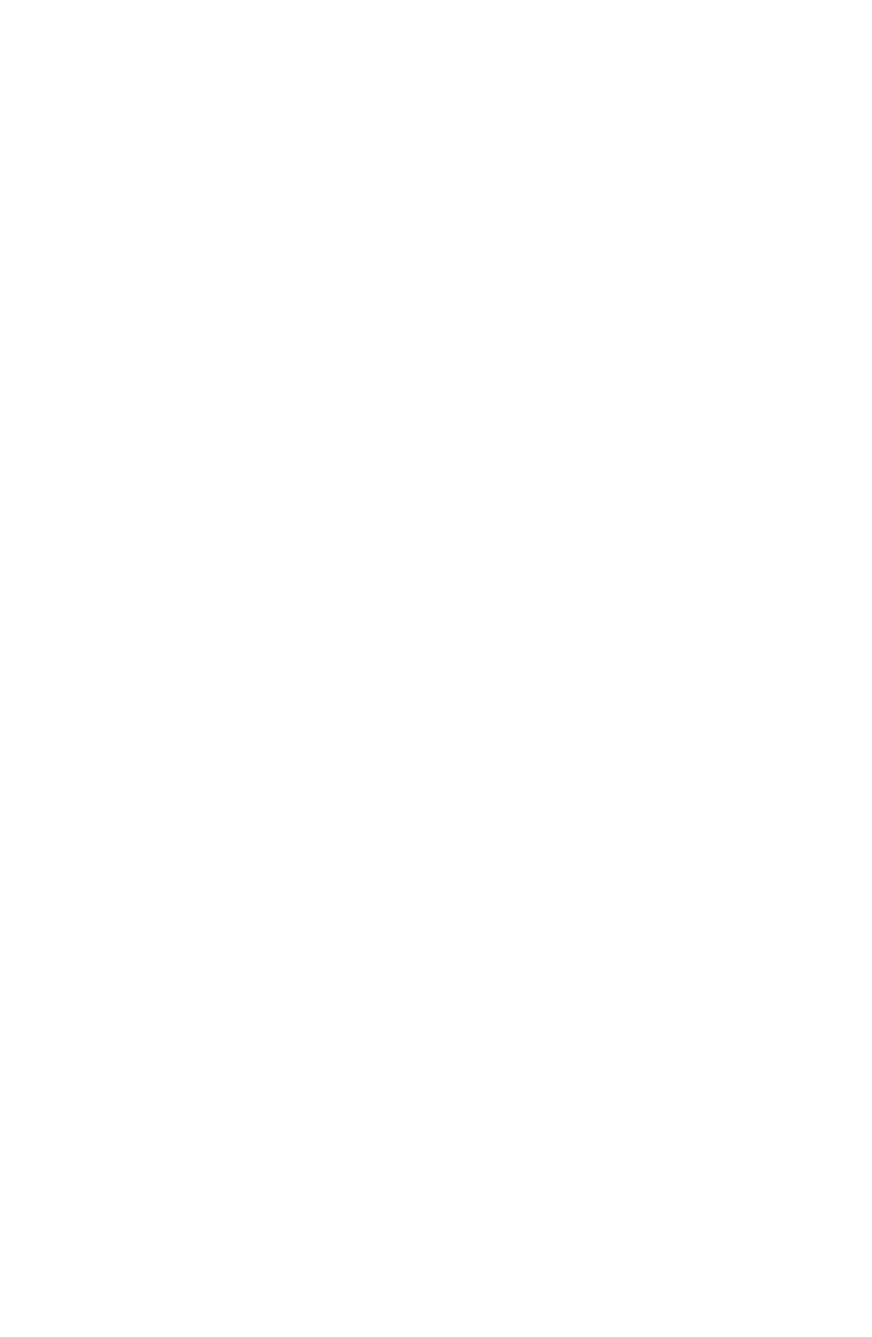
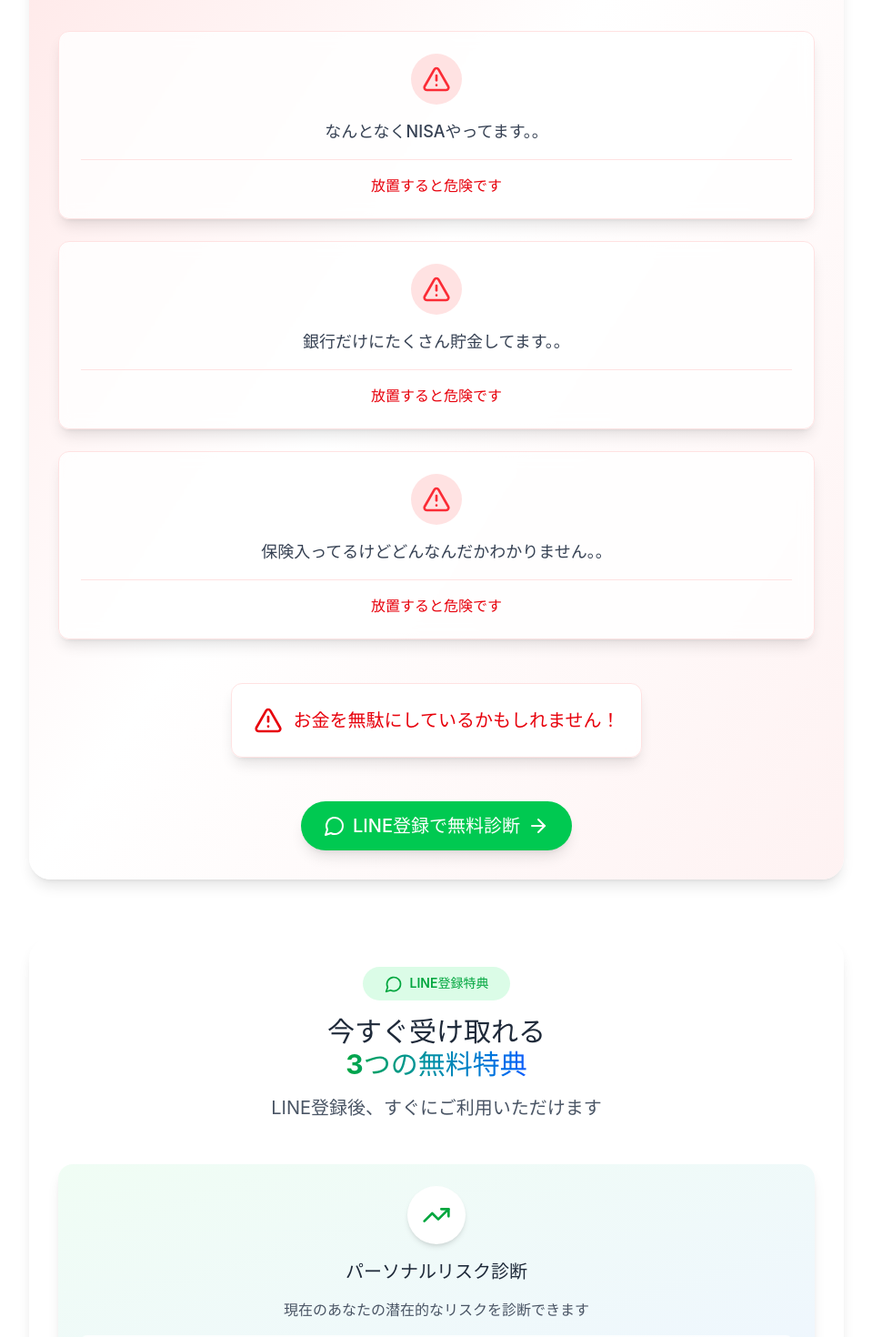
Before and after one commit to marky808/hige-LP, a React (Vite) app: page / in a window 1280 px wide. Before the commit this address had no page. Shown: the part 1320-2790 px from the top of the page at 91% size, without its empty margins (160-1119 px from the left). Before the commit the page ends 800 px from the top, so only its background shows below. Built offline with nearby package versions, Linux system fonts and the light colour scheme.

Commit message:
removed link from LP, pointed LP to root

```diff
--- a/src/App.jsx
+++ b/src/App.jsx
@@ -16,6 +16,7 @@ import PersonalTypeResult from "./pages/PersonalTypeResult";
 function App() {
   return (
     <Routes>
+      <Route path="/" element={<HigeLp />} />
       <Route path="/hige-lp" element={<HigeLp />} />
       <Route path="/ebook" element={<EBook />} />
       <Route path="/ebook/chapter0" element={<Chapter0 />} />
--- a/src/pages/HigeLp.jsx
+++ b/src/pages/HigeLp.jsx
@@ -239,7 +239,7 @@ const HigeLp = () => {
                                 </div>
 
                                 <div className="grid md:grid-cols-1 gap-8">
-                                    <div onClick={() => navigate("/personal-risk")} className="bg-gradient-to-br from-green-50 to-blue-50 rounded-2xl p-6 shadow-lg transform hover:-translate-y-1 transition-all cursor-pointer">
+                                    <div className="bg-gradient-to-br from-green-50 to-blue-50 rounded-2xl p-6 shadow-lg transform hover:-translate-y-1 transition-all">
                                         <div className="w-16 h-16 bg-white rounded-full flex items-center justify-center mx-auto mb-4 shadow-md">
                                             <TrendingUp className="w-8 h-8 text-green-600" />
                                         </div>
@@ -256,7 +256,7 @@ const HigeLp = () => {
                                         </div>
                                     </div>
 
-                                    <div onClick={() => navigate("/personal-type")} className="bg-gradient-to-br from-green-50 to-blue-50 rounded-2xl p-6 shadow-lg transform hover:-translate-y-1 transition-all cursor-pointer">
+                                    <div className="bg-gradient-to-br from-green-50 to-blue-50 rounded-2xl p-6 shadow-lg transform hover:-translate-y-1 transition-all">
                                         <div className="w-16 h-16 bg-white rounded-full flex items-center justify-center mx-auto mb-4 shadow-md">
                                             <CheckCircle className="w-8 h-8 text-green-600" />
                                         </div>
@@ -273,7 +273,7 @@ const HigeLp = () => {
                                         </div>
                                     </div>
 
-                                    <div onClick={() => navigate("/ebook")} className="bg-gradient-to-br from-green-50 to-blue-50 rounded-2xl p-6 shadow-lg transform hover:-translate-y-1 transition-all cursor-pointer">
+                                    <div className="bg-gradient-to-br from-green-50 to-blue-50 rounded-2xl p-6 shadow-lg transform hover:-translate-y-1 transition-all">
                                         <div className="w-16 h-16 bg-white rounded-full flex items-center justify-center mx-auto mb-4 shadow-md">
                                             <FileText className="w-8 h-8 text-green-600" />
                                         </div>
```
